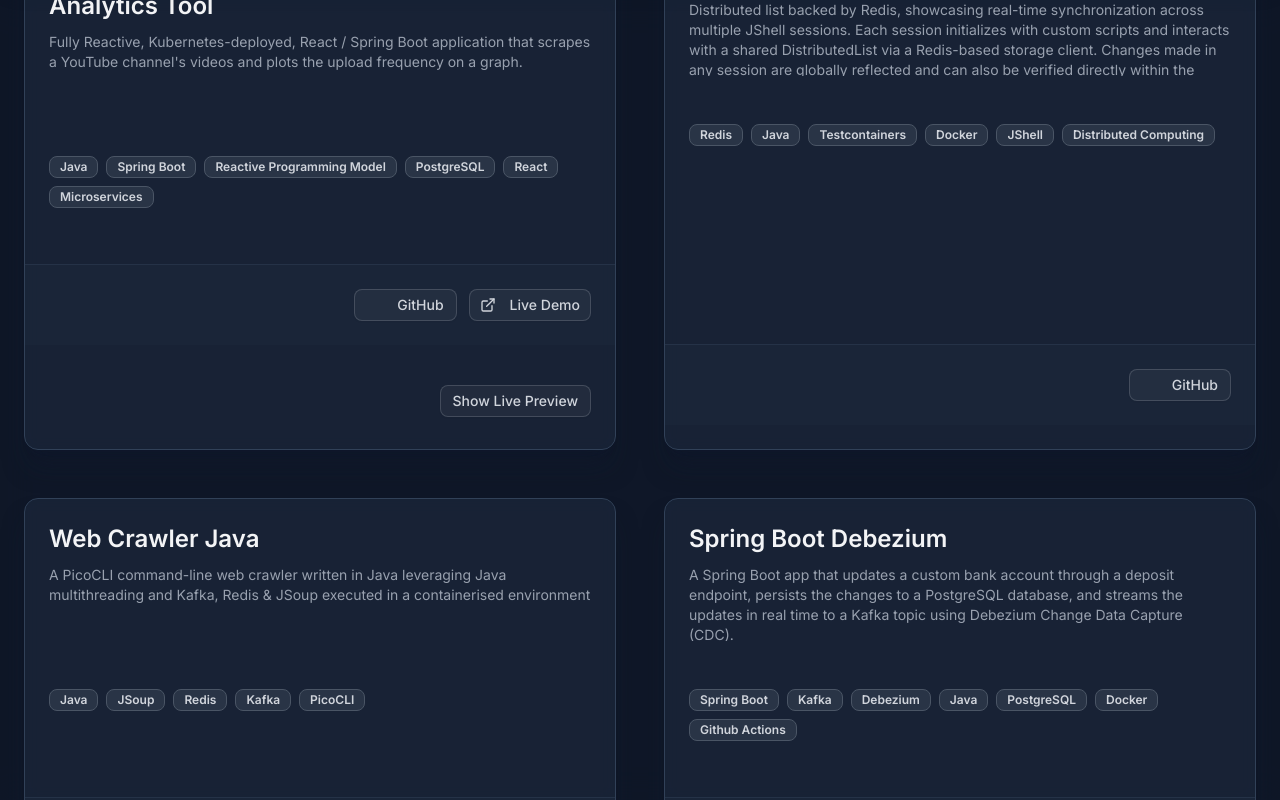
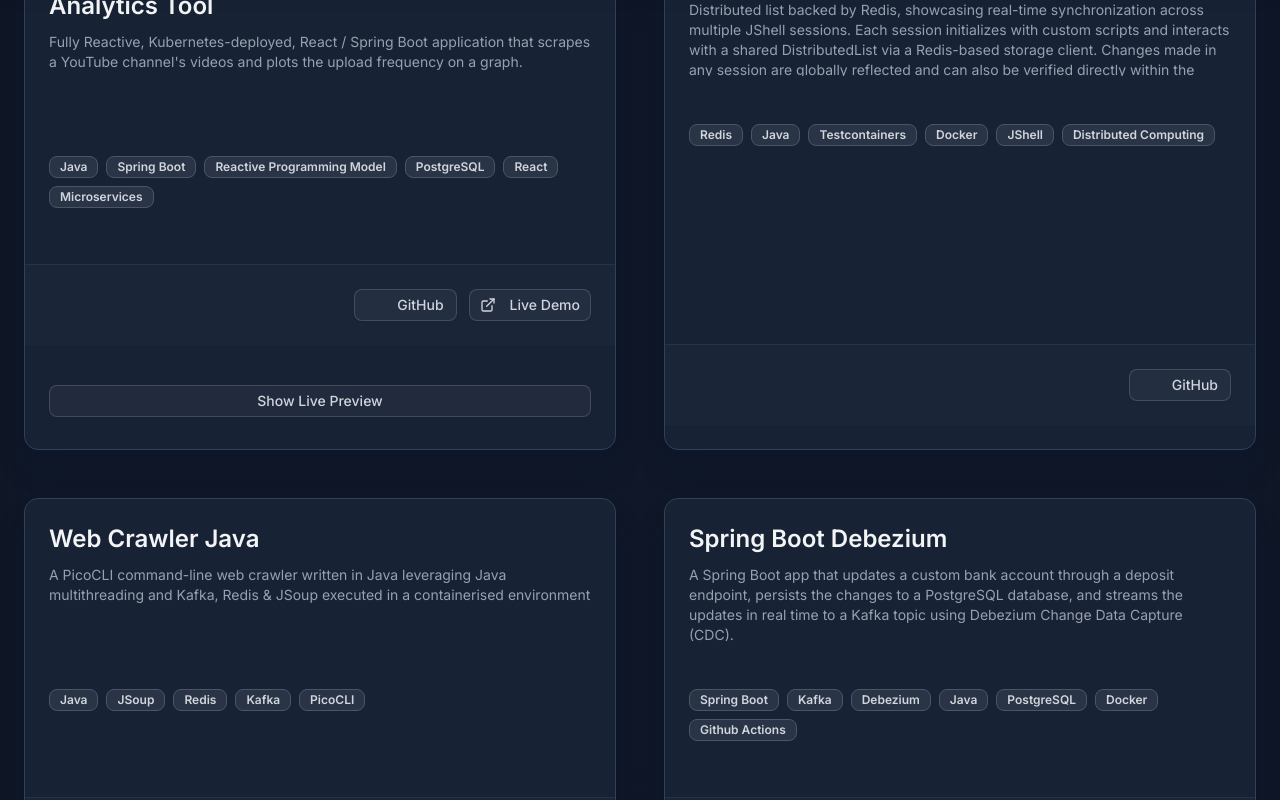
Before and after one commit to conorsheppard/nextjs-portfolio, a Next.js app: page / in a window 1280 px wide. Both pictures are taken after a click on the button "Show Live Preview". Shown: the part 3145-3945 px from the top of the page. Built offline with nearby package versions, Linux system fonts and the light colour scheme; some icons are missing.

Commit message:
style(Projects.tsx): styling update with wide preview button

```diff
--- a/src/components/Projects.tsx
+++ b/src/components/Projects.tsx
@@ -48,35 +48,31 @@ export default function Projects() {
   const isMobile = useIsMobile()
 
   // Collapsible preview component
-  function CollapsiblePreview({ liveLink, title }: { liveLink: string, title: string }) {
+  function CollapsiblePreview({ liveLink, title }: { liveLink: string; title: string }) {
     const [open, setOpen] = React.useState(false)
     return (
-      <div
-      className={
-        isMobile
-          ? 'flex justify-start w-full ml-4 mt-2'
-          : 'flex justify-end w-full mr-4 mt-2'
-      }
-      >
+      <div className="flex w-full flex-col">
+        <div className={isMobile ? 'mt-2 ml-4 flex w-full justify-start' : 'mt-2 flex flex-col justify-end'}>
           <Button
             variant="outline"
             size="sm"
-          className="border-gray-600 text-gray-300 mb-2 transition-all hover:border-gray-500 hover:bg-gray-700/70 hover:text-white"
+            className="mb-2 border-gray-600 text-gray-300 transition-all hover:border-gray-500 hover:bg-gray-700/70 hover:text-white"
             onClick={() => setOpen((prev) => !prev)}
             aria-expanded={open}
             aria-controls={`preview-${title.replace(/\s+/g, '-')}`}
           >
             {open ? 'Hide Live Preview' : 'Show Live Preview'}
           </Button>
+        </div>
         {open && (
           <div
             id={`preview-${title.replace(/\s+/g, '-')}`}
-            className="w-full border border-gray-700 rounded-lg overflow-hidden bg-black/80"
+            className="mt-2 mr-4 w-full overflow-hidden rounded-lg border border-gray-700 bg-black/80"
           >
             <iframe
               src={liveLink}
               title={`Live preview of ${title}`}
-              className="w-full min-h-[400px] max-h-[600px]"
+              className="max-h-[600px] min-h-[400px] w-full"
               style={{ border: 'none' }}
               loading="lazy"
               sandbox="allow-scripts allow-same-origin allow-forms allow-popups"
@@ -174,13 +170,7 @@ export default function Projects() {
                 </CardFooter>
                 {/* Collapsible live preview below action buttons, aligned right */}
                 {project.liveLink && (
-                  <div
-                    className={
-                      isMobile
-                        ? 'w-full pl-2 pt-2'
-                        : 'flex w-full justify-end pr-2 pt-2'
-                    }
-                  >
+                  <div className={isMobile ? 'w-full pt-2 pr-2 pl-2' : 'flex justify-end pt-2 pr-6 pl-6'}>
                     <CollapsiblePreview liveLink={project.liveLink} title={project.title} />
                   </div>
                 )}
```
Lines whose indentation alone changed are shown as unchanged.
